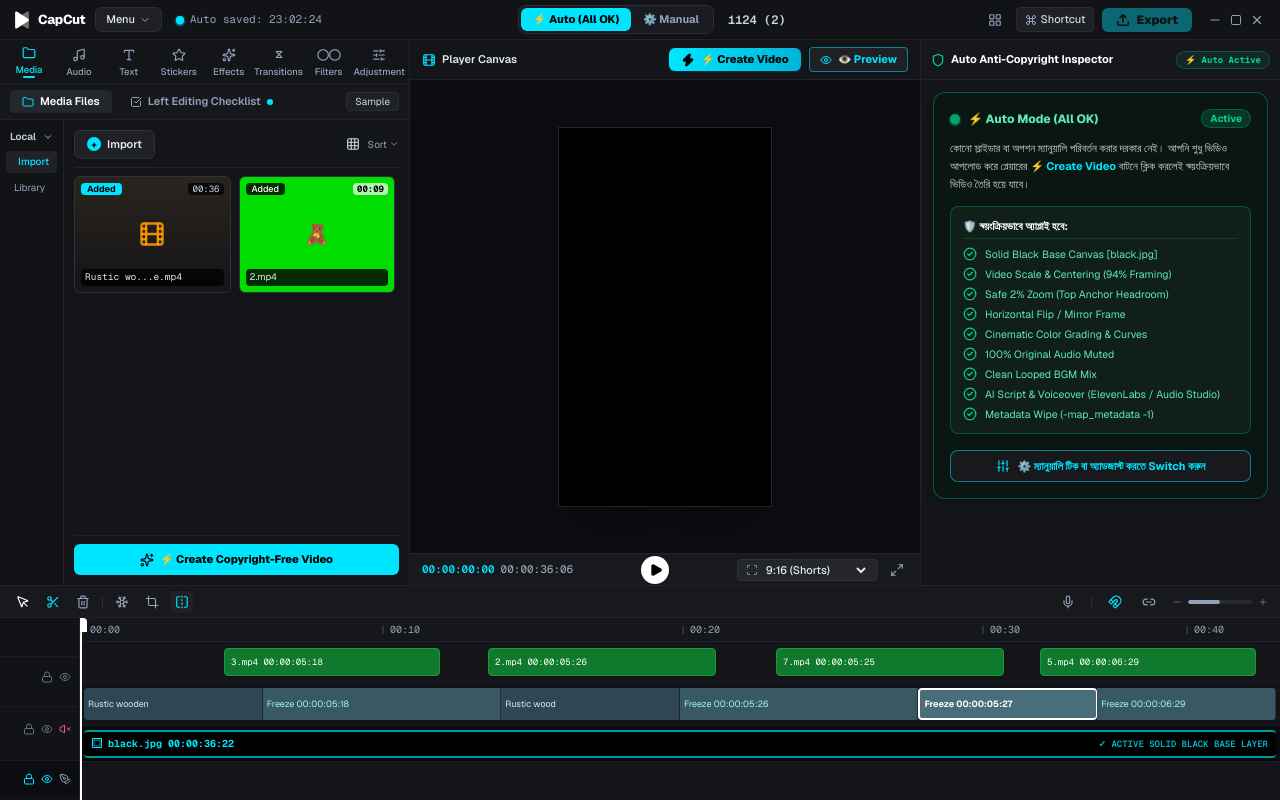
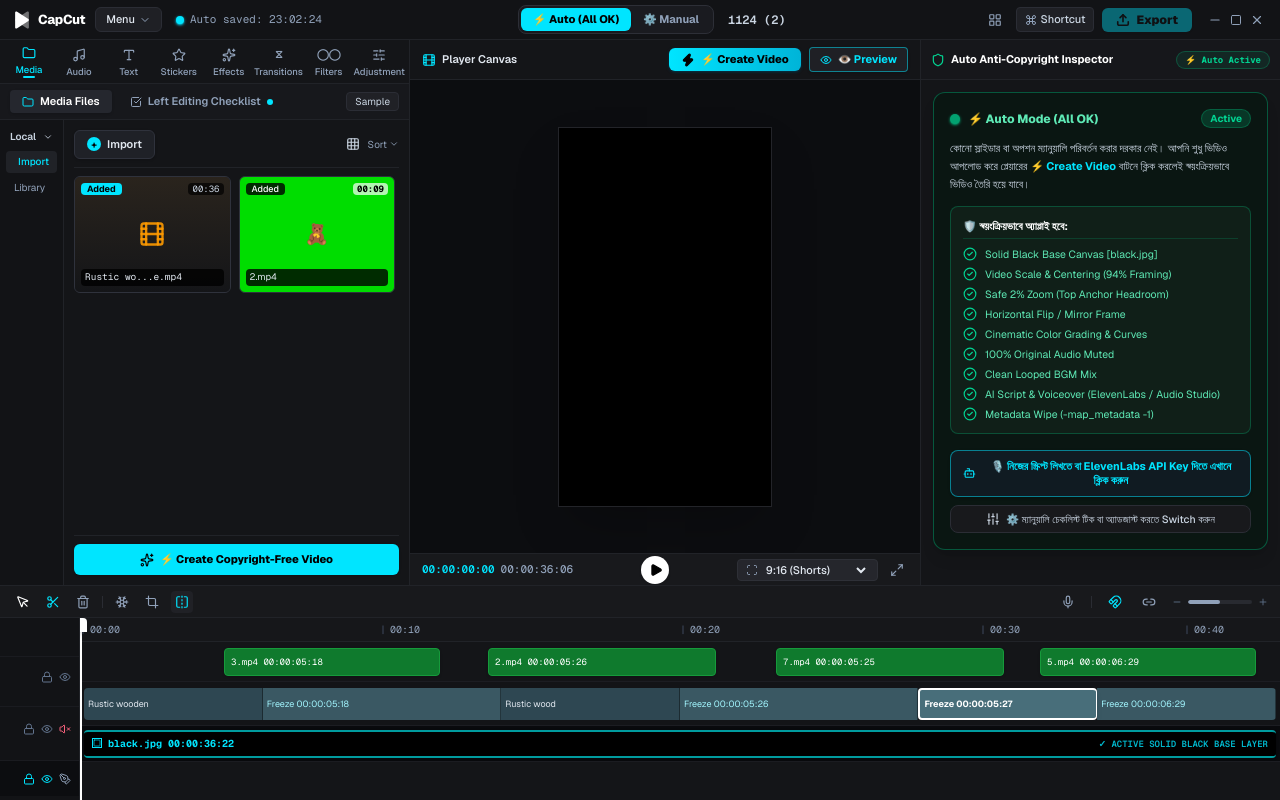
Before and after one commit to provash10/studio, a Next.js app: page / in a window 1280 px wide. Built offline with nearby package versions, Linux system fonts and the light colour scheme.

Commit message:
add voice script and voiceover direct navigation shortcut

```diff
--- a/src/components/CapCutInspector.jsx
+++ b/src/components/CapCutInspector.jsx
@@ -283,14 +283,28 @@ export default function CapCutInspector({
 								</div>
 							</div>
 
+							<div className="flex flex-col gap-2 pt-1">
+								<button
+									type="button"
+									onClick={() => {
+										setEditMode && setEditMode("manual");
+										setActiveTopTab("voice");
+									}}
+									className="py-2 px-3 bg-[#101b22] hover:bg-[#162530] text-[#00e5ff] border border-[#00e5ff]/50 rounded-lg text-[11px] font-bold flex items-center justify-center gap-2 transition-all cursor-pointer shadow"
+								>
+									<Bot className="w-3.5 h-3.5 text-[#00e5ff]" />
+									<span>🎙️ নিজের স্ক্রিপ্ট লিখতে বা ElevenLabs API Key দিতে এখানে ক্লিক করুন</span>
+								</button>
+
 								<button
 									type="button"
 									onClick={() => setEditMode && setEditMode("manual")}
-								className="mt-1 py-2 px-3 bg-[#18191c] hover:bg-[#202227] text-[#00e5ff] border border-[#00e5ff]/50 rounded-lg text-[11px] font-bold flex items-center justify-center gap-2 transition-all cursor-pointer shadow"
+									className="py-1.5 px-3 bg-[#18191c] hover:bg-[#202227] text-slate-300 border border-[#2b2d35] rounded-lg text-[10.5px] font-medium flex items-center justify-center gap-1.5 transition-all cursor-pointer"
 								>
 									<Sliders className="w-3.5 h-3.5" />
-								<span>⚙️ ম্যানুয়ালি টিক বা অ্যাডজাস্ট করতে Switch করুন</span>
+									<span>⚙️ ম্যানুয়ালি চেকলিস্ট টিক বা অ্যাডজাস্ট করতে Switch করুন</span>
 								</button>
+							</div>
 						</div>
 					</div>
 				) : activeTopTab === "video" ? (
```
Lines whose indentation alone changed are shown as unchanged.
